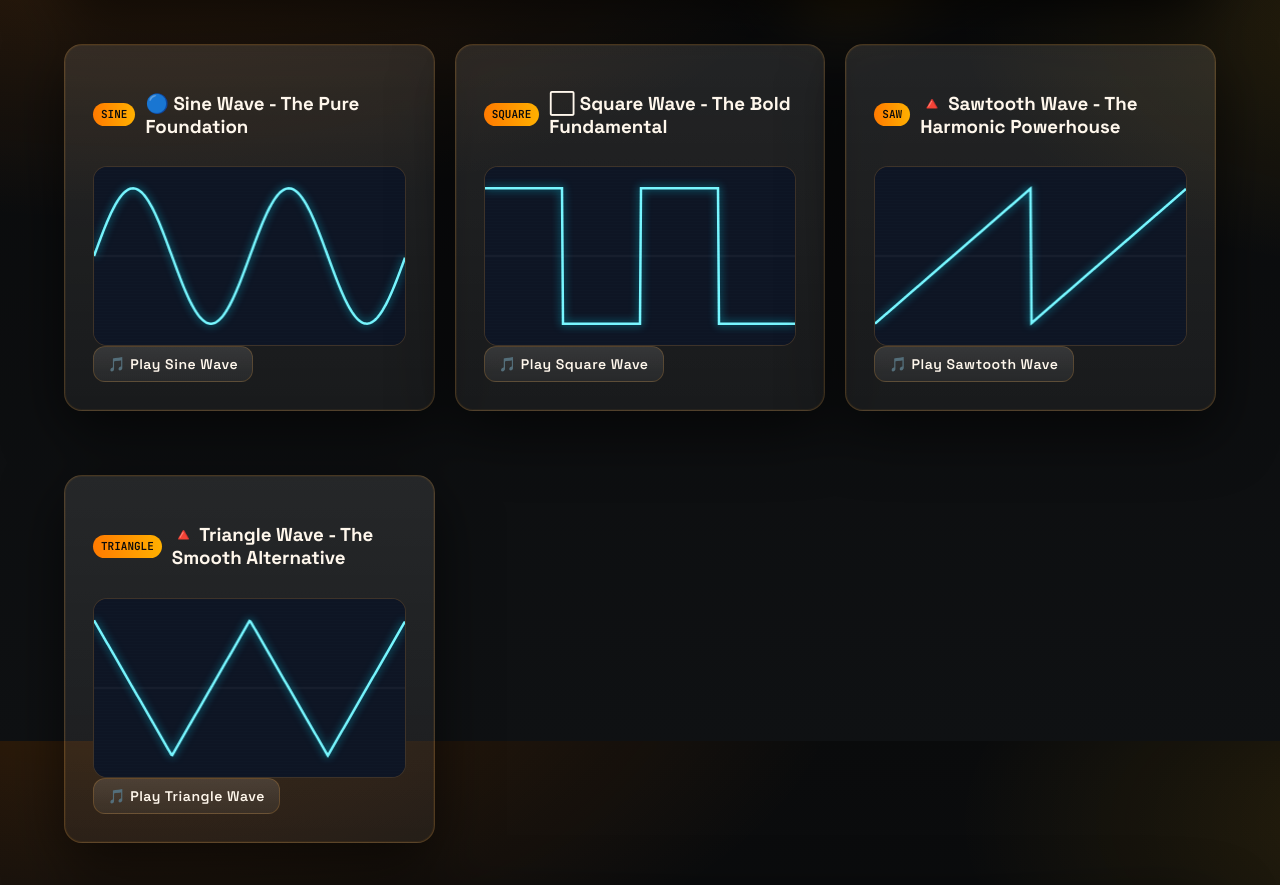
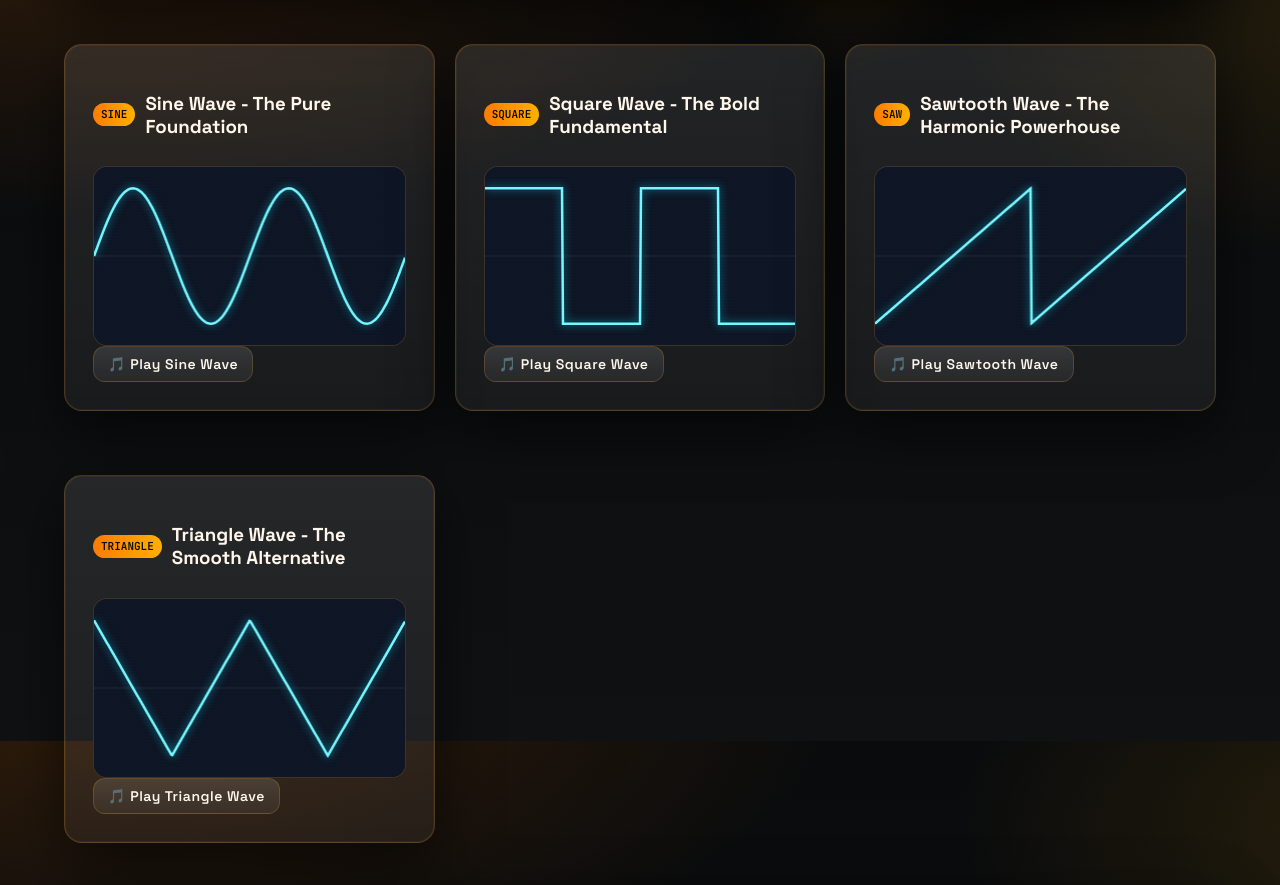
Before and after one commit to JHanksJr/Waveform-Lesson, a plain HTML site: page index.html in a window 1280 px wide. Shown: the part 859-1744 px from the top of the page. Drawn offline with Linux system fonts and the light colour scheme.

Commit message:
Update index.html

```diff
--- a/index.html
+++ b/index.html
@@ -144,22 +144,22 @@
     <!-- WAVE CARDS -->
     <section class="grid">
       <article class="panel wave-card">
-        <div class="wave-title"><span class="tag">SINE</span><h3>🔵 Sine Wave - The Pure Foundation</h3></div>
+        <div class="wave-title"><span class="tag">SINE</span><h3> Sine Wave - The Pure Foundation</h3></div>
         <div class="oscilloscope"><canvas id="sineCanvas" class="waveform-canvas" height="180"></canvas><div class="scanline"></div></div>
         <div class="controls"><button class="btn" onclick="playWaveform('sine')">🎵 Play Sine Wave</button></div>
       </article>
       <article class="panel wave-card">
-        <div class="wave-title"><span class="tag">SQUARE</span><h3>⬜ Square Wave - The Bold Fundamental</h3></div>
+        <div class="wave-title"><span class="tag">SQUARE</span><h3> Square Wave - The Bold Fundamental</h3></div>
         <div class="oscilloscope"><canvas id="squareCanvas" class="waveform-canvas" height="180"></canvas><div class="scanline"></div></div>
         <div class="controls"><button class="btn" onclick="playWaveform('square')">🎵 Play Square Wave</button></div>
       </article>
       <article class="panel wave-card">
-        <div class="wave-title"><span class="tag">SAW</span><h3>🔺 Sawtooth Wave - The Harmonic Powerhouse</h3></div>
+        <div class="wave-title"><span class="tag">SAW</span><h3> Sawtooth Wave - The Harmonic Powerhouse</h3></div>
         <div class="oscilloscope"><canvas id="sawCanvas" class="waveform-canvas" height="180"></canvas><div class="scanline"></div></div>
         <div class="controls"><button class="btn" onclick="playWaveform('sawtooth')">🎵 Play Sawtooth Wave</button></div>
       </article>
       <article class="panel wave-card">
-        <div class="wave-title"><span class="tag">TRIANGLE</span><h3>🔺 Triangle Wave - The Smooth Alternative</h3></div>
+        <div class="wave-title"><span class="tag">TRIANGLE</span><h3> Triangle Wave - The Smooth Alternative</h3></div>
         <div class="oscilloscope"><canvas id="triangleCanvas" class="waveform-canvas" height="180"></canvas><div class="scanline"></div></div>
         <div class="controls"><button class="btn" onclick="playWaveform('triangle')">🎵 Play Triangle Wave</button></div>
       </article>
```
